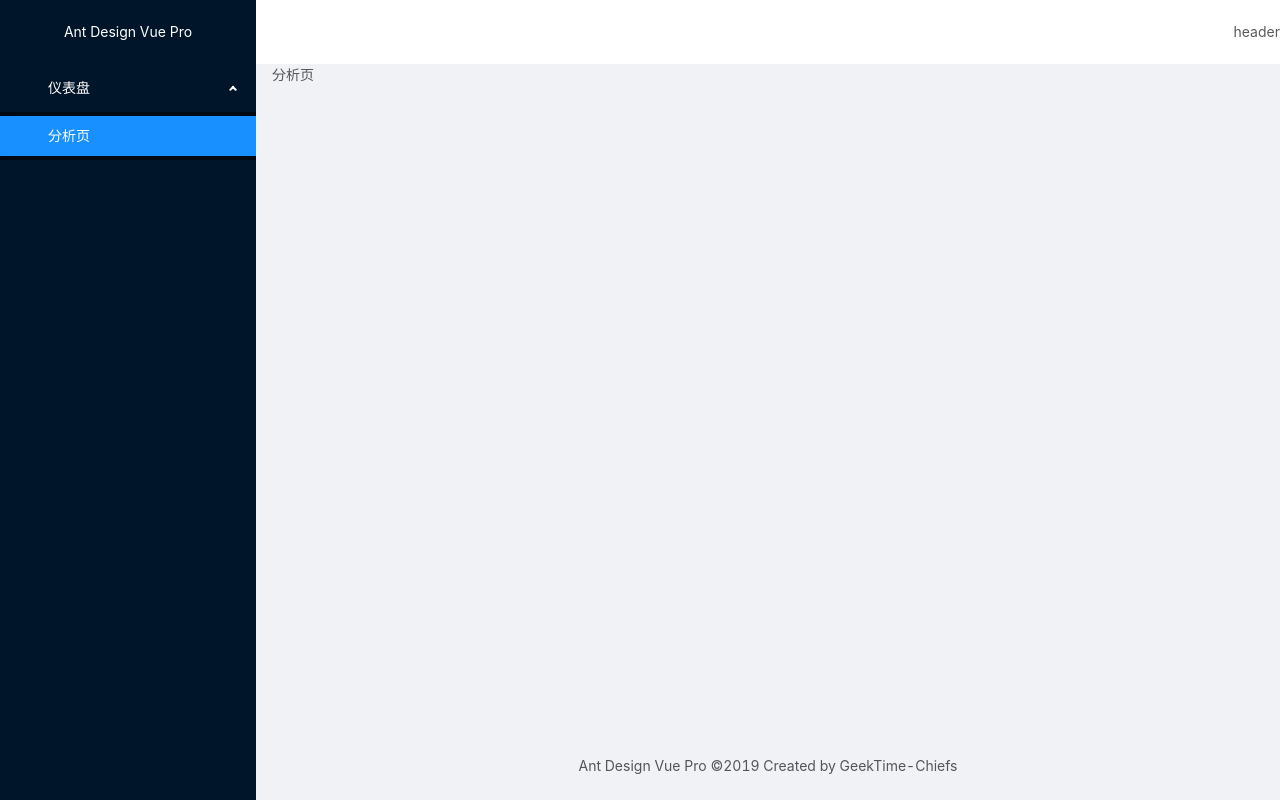
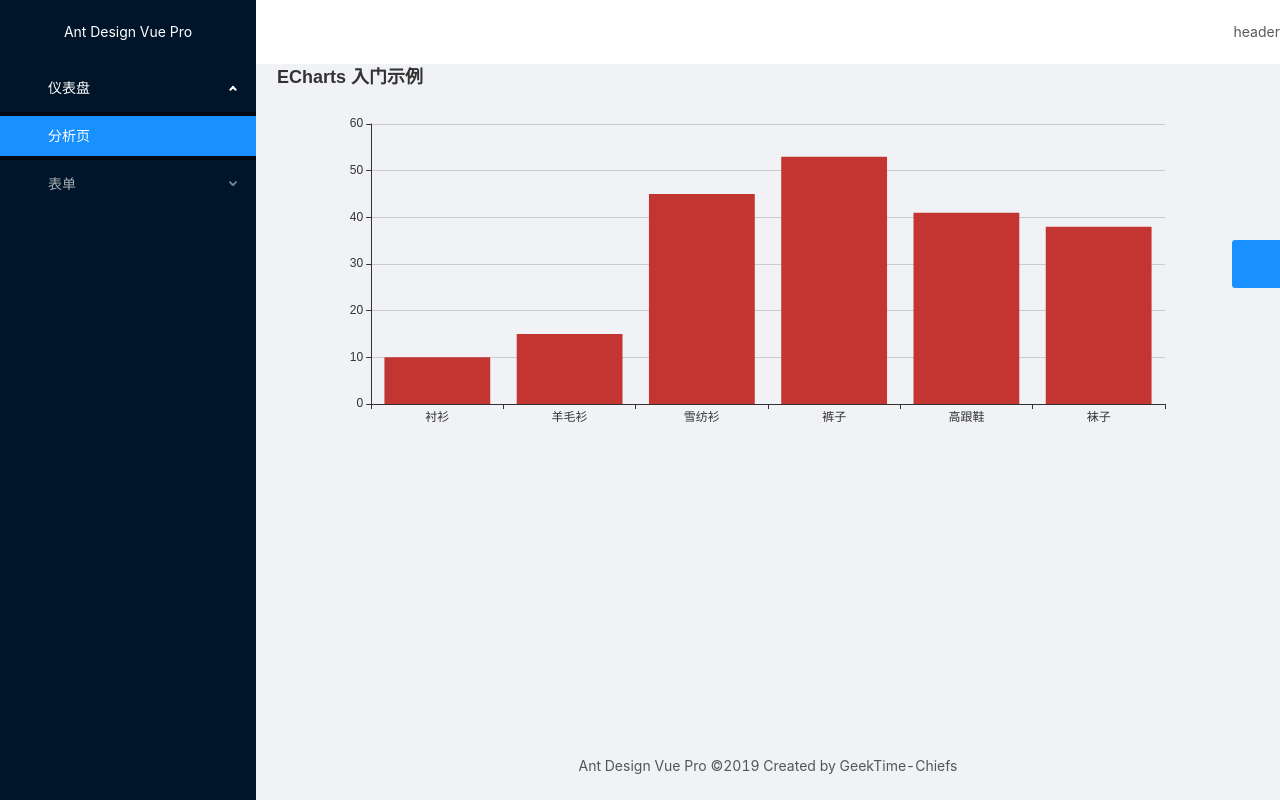
Before and after one commit to Chiefss2/vue-project-template, a Vue app: page /dashboard/analysis in a window 1280 px wide. Built offline with nearby package versions, Linux system fonts and the light colour scheme.

Commit message:
Using third-party libraries in components

```diff
--- a/package.json
+++ b/package.json
@@ -11,10 +11,12 @@
   "dependencies": {
     "ant-design-vue": "^1.3.8",
     "core-js": "^2.6.5",
+    "echarts": "^4.2.1",
     "lodash": "^4.17.11",
     "moment": "^2.24.0",
     "nprogress": "^0.2.0",
     "register-service-worker": "^1.6.2",
+    "resize-detector": "^0.2.0",
     "vue": "^2.6.10",
     "vue-router": "^3.0.3",
     "vuex": "^3.0.1"
--- /dev/null
+++ b/src/components/Chart.vue
@@ -0,0 +1,54 @@
+<template>
+  <div ref="chartDom"></div>
+</template>
+
+<script>
+import echarts from "echarts";
+import debounce from "lodash/debounce";
+import { addListener, removeListener } from "resize-detector";
+export default {
+  props: {
+    option: {
+      type: Object,
+      default: () => {}
+    }
+  },
+  watch: {
+    option(newOpt) {
+      this.chart.setOption(newOpt);
+    }
+    // 深度监听很耗费性能
+    // option: {
+    //   handler(newOpt) {
+    //     this.chart.setOption(newOpt);
+    //   },
+    //   deep: true
+    // }
+  },
+  created() {
+    this.resize = debounce(this.resize, 300);
+  },
+  mounted() {
+    this.renderChart();
+    addListener(this.$refs.chartDom, this.resize);
+  },
+  beforeDestory() {
+    removeListener(this.refs.chartDom, this.resize);
+    this.chart.dispose();
+    this.chart = null;
+  },
+  methods: {
+    resize() {
+      // window.console.log("resize");
+      this.chart.resize();
+    },
+    renderChart() {
+      this.chart = echarts.init(this.$refs.chartDom);
+      this.chart.setOption(this.option);
+    }
+  }
+};
+</script>
+
+<style>
+</style>
--- a/src/utils/auth.js
+++ b/src/utils/auth.js
@@ -1,5 +1,5 @@
 export function getCurrentAuthority() {
-  return ["user"];
+  return ["admin"];
 }
 
 export function check(authority) {
--- a/src/views/Dashboard/Analysis.vue
+++ b/src/views/Dashboard/Analysis.vue
@@ -1,9 +1,53 @@
 <template>
-  <div>分析页</div>
+  <div>
+    <Chart
+      :option="chartOption"
+      style="height: 400px"
+    />
+  </div>
 </template>
 
 <script>
-export default {};
+import Chart from "../../components/Chart";
+import random from "lodash/random";
+export default {
+  data() {
+    return {
+      chartOption: {
+        title: {
+          text: "ECharts 入门示例"
+        },
+        tooltip: {},
+        xAxis: {
+          data: ["衬衫", "羊毛衫", "雪纺衫", "裤子", "高跟鞋", "袜子"]
+        },
+        yAxis: {},
+        series: [
+          {
+            name: "销量",
+            type: "bar",
+            data: [5, 20, 36, 10, 10, 20]
+          }
+        ]
+      }
+    };
+  },
+  mounted() {
+    this.interval = setInterval(() => {
+      this.chartOption.series[0].data = this.chartOption.series[0].data.map(
+        () => random(100)
+      );
+      // 避免了使用深度监听带来的性能耗费的缺点
+      this.chartOption = { ...this.chartOption };
+    }, 3000);
+  },
+  beforeDestroy() {
+    clearInterval(this.interval);
+  },
+  components: {
+    Chart
+  }
+};
 </script>
 
 <style></style>
```
Also changed, not shown: 1 other file (tests, documents, lock files or other folders).
